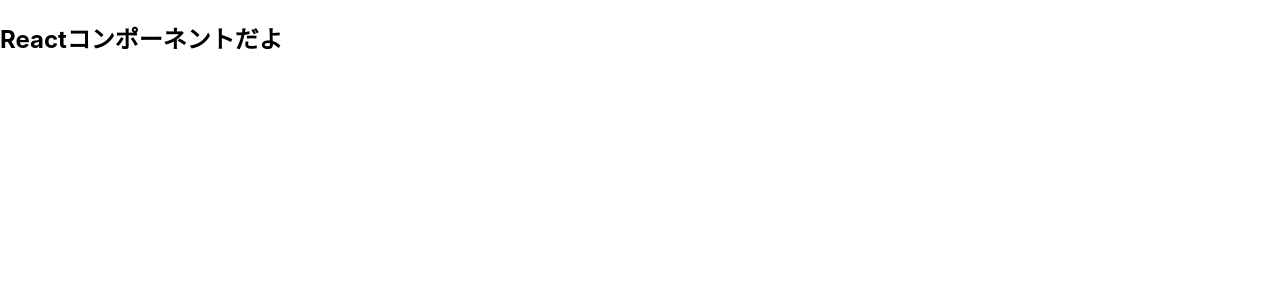
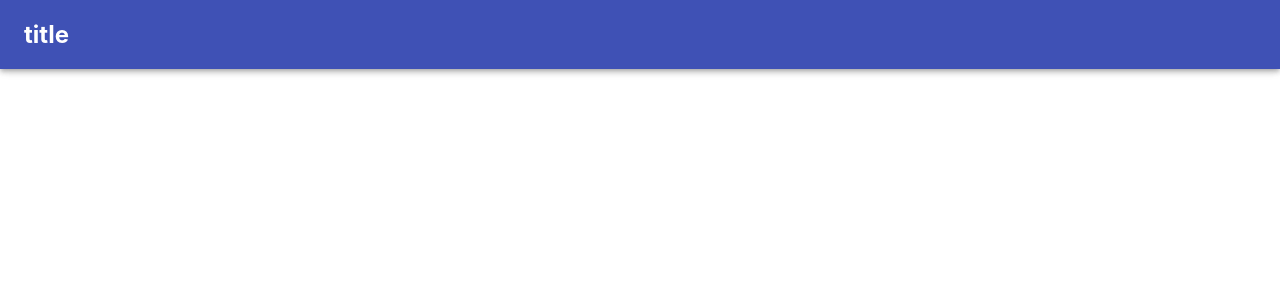
Before and after one commit to wizard-Laplace/Self-learn_TypeScript_React-firebase_Material-distribution-WebApp, a React (Create React App) app: page / in a window 1280 px wide. Shown: the top 300 px of the page. Built offline with nearby package versions, Linux system fonts and the light colour scheme.

Commit message:
topPageでtopHeaderコンポーネントの参照

```diff
--- a/src/pages/topPage.tsx
+++ b/src/pages/topPage.tsx
@@ -1,7 +1,8 @@
 import React, { FC } from "react";
+import TopHeader from "../components/topPage/topHeader";
 
 const TopPage: FC = () => {
-	return <h2>Reactコンポーネントだよ</h2>;
+	return <TopHeader />;
 };
 
 export default TopPage;
```
